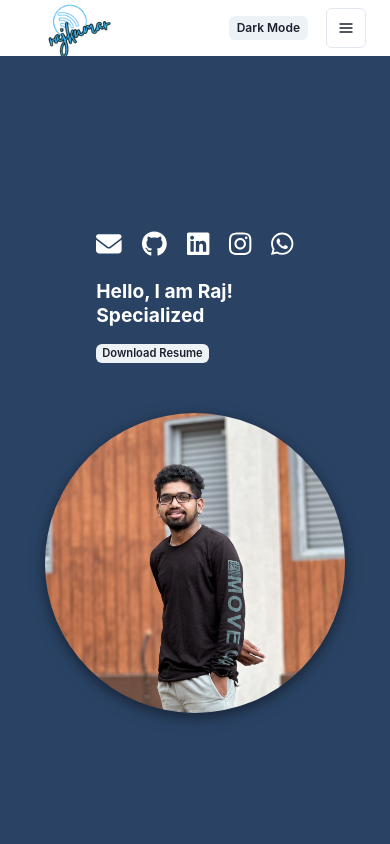
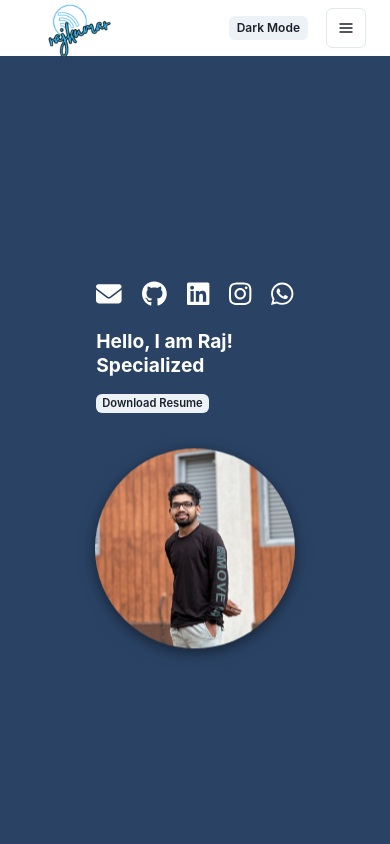
Before and after one commit to rajkumarseepana/reactportfolio, a React (Create React App) app: page / in a window 390 px wide. Shown: the top 844 px of the page. Built offline with nearby package versions, Linux system fonts and the light colour scheme.

Commit message:
modified landingsection imageanimation&sizeon smallscreens

```diff
--- a/src/components/LandingSection.js
+++ b/src/components/LandingSection.js
@@ -58,8 +58,7 @@ const LandingSection = () => (
       <div className="content-right">
         <Avatar
           src={rajAvatar}
-          className="avatar"
-          style={{ width: "300px", height: "300px"}}
+          className="avatar animated-avatar"
         />
       </div>
     </div>
--- a/src/components/cssfiles/landingsection.css
+++ b/src/components/cssfiles/landingsection.css
@@ -5,7 +5,7 @@
   align-items: center;
   background-color: #2a4365;
   color: white;
-  min-height: 100vh;  /* Full screen height */
+  min-height: 100vh; /* Full screen height */
   padding: 20px;
   box-sizing: border-box;
 }
@@ -15,8 +15,8 @@
   display: flex;
   justify-content: space-between;
   align-items: center;
-  flex-wrap: wrap;  /* Ensures wrapping on smaller screens */
-  max-width: 1000px;  /* Maximum width for larger screens */
+  flex-wrap: wrap; /* Ensures wrapping on smaller screens */
+  max-width: 1000px; /* Maximum width for larger screens */
   width: 100%;
   gap: 40px;
   padding: 20px;
@@ -24,15 +24,15 @@
 
 /* Left Section */
 .content-left {
-  flex: 1;  /* Takes up more space on larger screens */
-  min-width: 300px;  /* Prevents shrinking too small */
+  flex: 1; /* Takes up more space on larger screens */
+  min-width: 300px; /* Prevents shrinking too small */
   display: flex;
   flex-direction: column;
   justify-content: center;
 }
 
 .content-left .greeting {
-  font-size: 2.5rem;  /* Adjust font size */
+  font-size: 2.5rem; /* Adjust font size */
   font-weight: bold;
 }
 
@@ -63,7 +63,6 @@
   display: flex;
   gap: 17px;
   font-size: 1.2rem;
-
 }
 
 .social-link {
@@ -76,26 +75,40 @@
   transform: scale(1.3);
 }
 
-
 /* Right Section */
 .content-right {
   flex: 0.5;
-  min-width: 200px;  /* Prevents shrinking too small */
   display: flex;
   justify-content: center;
   align-items: center;
 }
 
-.avatar {
-  border-radius: 50%;
+.content-right .avatar {
+  width: 300px; /* Adjusted size for better visibility */
+  height: 300px; /* Keep proportions consistent */
+  object-fit: cover;
+  border-radius: 50%; /* Keeps the circular shape */
   box-shadow: 0px 4px 15px rgba(0, 0, 0, 0.5);
 }
 
+/* Jump Animation for Avatar */
+.animated-avatar {
+  animation: jump 1s ease-in-out 7; /* Jump animation twice */
+}
+
+@keyframes jump {
+  0%, 100% {
+    transform: translateY(0); /* Default position */
+  }
+  50% {
+    transform: translateY(-20px); /* Move up */
+  }
+}
 
 /* Responsive Design for Mobile Tablets */
 @media (max-width: 768px) {
   .content-container {
-    flex-direction: column;    /* Stack content vertically */
+    flex-direction: column; /* Stack content vertically */
     text-align: center;
   }
 
@@ -105,15 +118,13 @@
   }
 
   .content-left .social-icons {
-    gap: 20px;    /* Smaller gap on smaller screens */
-    font-size: 0.8rem;    /* Adjust the size of the icons */
-
+    gap: 20px; /* Smaller gap on smaller screens */
+    font-size: 0.8rem; /* Adjust the size of the icons */
   }
 
   .content-left .greeting {
     font-size: 1.2rem;
     margin-bottom: -11px;
-
   }
 
   .content-left .typewriter {
@@ -122,23 +133,16 @@
 
   .content-left .resume-button {
     font-size: 0.7rem; /* Smaller font size on tablet */
-    padding: 3px 6px;     /* Further reduced padding */
-    height: auto;    /* Adjusts the height based on content */
+    padding: 3px 6px; /* Further reduced padding */
+    height: auto; /* Adjusts the height based on content */
     margin-top: -20px;
-
-  }
-
-  .avatar {
-    width: 160px;    /* Avatar resized for smaller screens */
-    height: 160px;
   }
 }
 
 /* Responsive Design for Smaller Mobile Screens */
 @media (max-width: 480px) {
-
-  .avatar {
-    width: 130px;    /* Smaller avatar for small mobile screens */
-    height: 130px;
+  .content-right .avatar {
+    width: 200px; /* Smaller size for mobile screens */
+    height: 200px;
   }
 }
```
